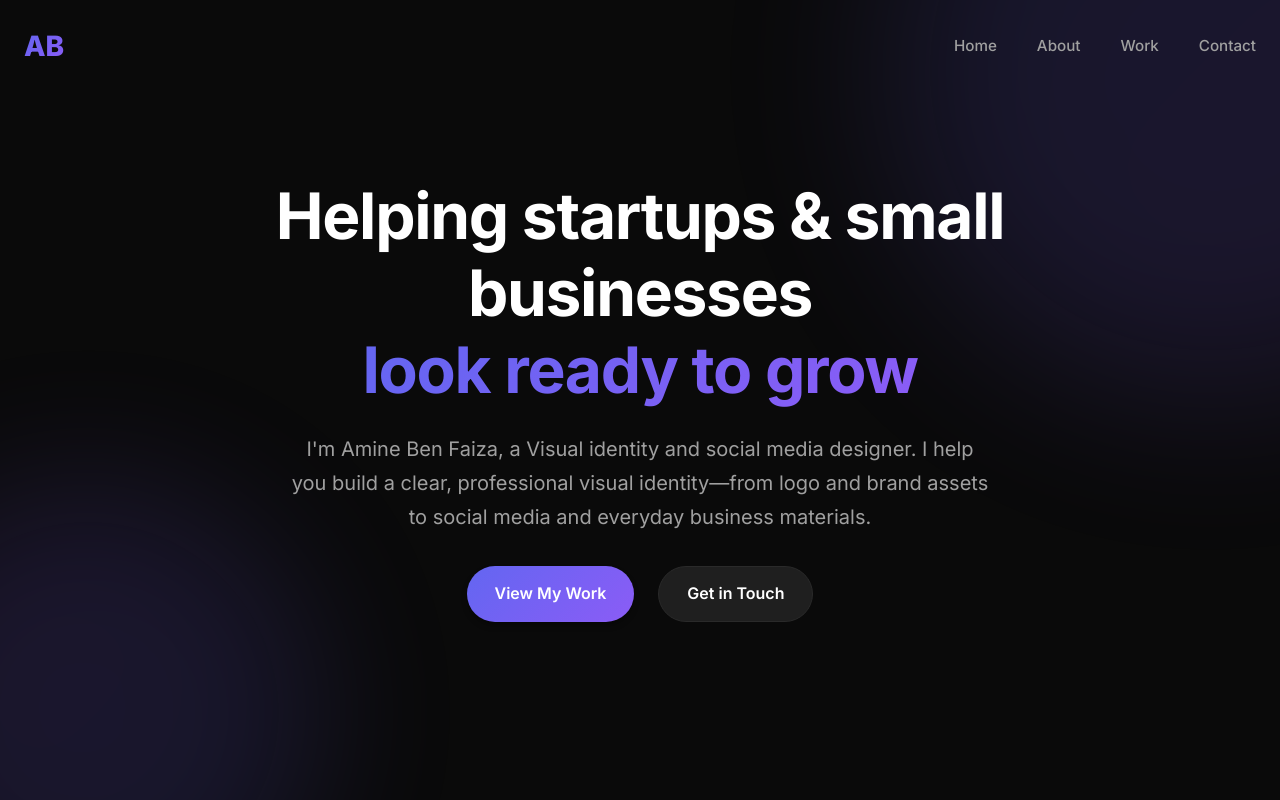
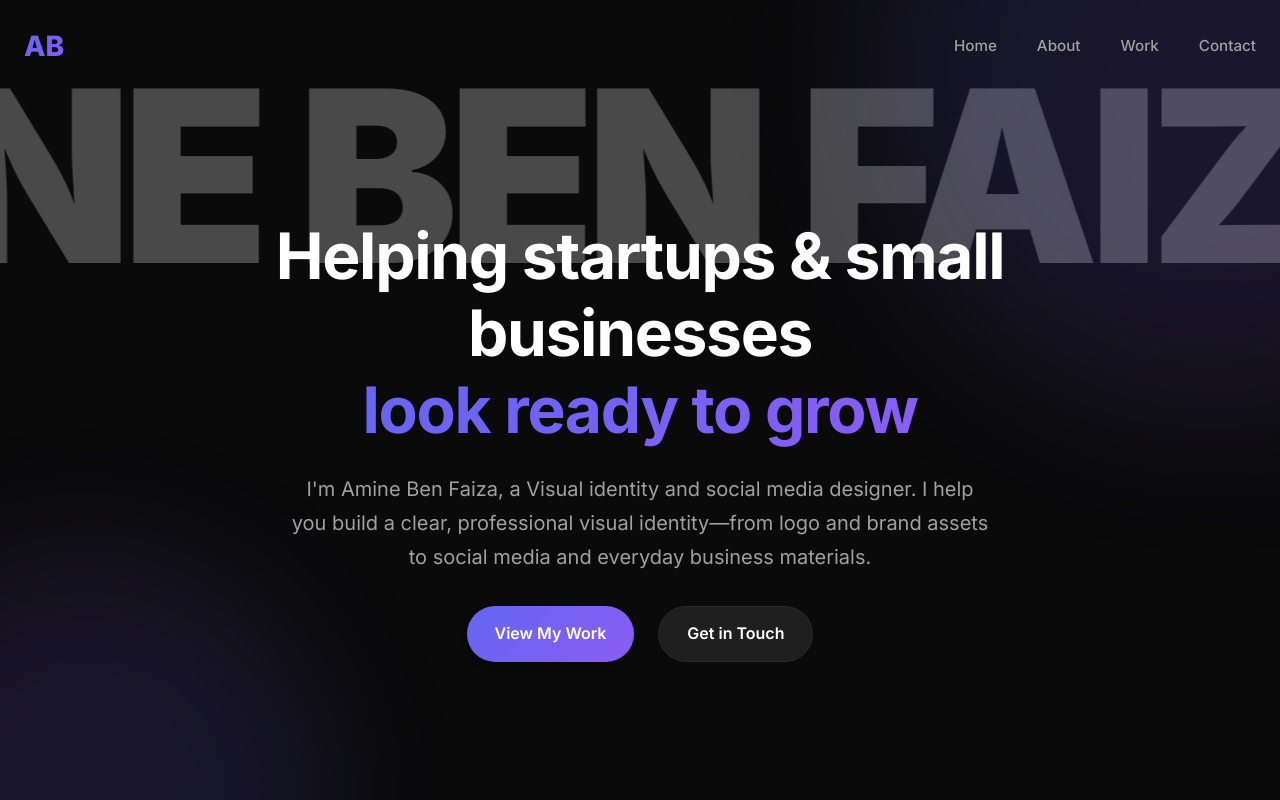
Before and after one commit to Ammeen97/personal_portfolio, a Next.js app: page / in a window 1280 px wide. Shown: the top 800 px of the page. Built offline with nearby package versions, Linux system fonts and the light colour scheme.

Commit message:
Implemented a marquee (horizontal infinite scrolling text) + added logo file

```diff
--- a/src/app/page.module.css
+++ b/src/app/page.module.css
@@ -1,11 +1,21 @@
 .hero {
     position: relative;
-    min-height: 100vh;
+    min-height: 110vh;
     display: flex;
     align-items: center;
     justify-content: center;
     overflow: hidden;
     padding: var(--spacing-3xl) 0;
+}
+
+.marqueeWrapper {
+    position: absolute;
+    top: 20%;
+    left: 0;
+    width: 100vw; /* Force it to full screen width */
+    transform: translateY(-50%); /* Centers it vertically behind the text */
+    z-index: 1; /* Sits behind heroContent (which is z-index 10) */
+    pointer-events: none;
 }
 
 .heroContent {
--- a/src/app/page.tsx
+++ b/src/app/page.tsx
@@ -2,15 +2,19 @@ import Link from 'next/link';
 import { getBehanceProjects } from '@/lib/behance';
 import ProjectCard from '@/components/ProjectCard';
 import styles from './page.module.css';
+import Marquee from '@/components/Marquee/Marquee';
 
 export default async function Home() {
-    const projects = await getBehanceProjects(process.env.NEXT_PUBLIC_BEHANCE_USERNAME || 'aminebenfa');
+    const projects = await getBehanceProjects(process.env.BEHANCE_USERNAME || 'aminebenfa');
     const featuredProjects = projects.slice(0, 4); // Show first 4 projects
 
     return (
         <>
             {/* Hero Section */}
             <section className={styles.hero}>
+                <div className={styles.marqueeWrapper}>
+                    <Marquee text="AMINE BEN FAIZA " speed="50s" />
+                </div>
                 <div className="container">
                     <div className={styles.heroContent}>
                         <h1 className={`${styles.heroTitle} fade-in`}>
--- /dev/null
+++ b/src/components/Marquee/Marquee.module.css
@@ -0,0 +1,31 @@
+.marqueeContainer {
+    width: 100%;
+    overflow: hidden;
+    display: flex;
+    background: transparent;
+}
+
+.marqueeTrack {
+    display: flex;
+    width: max-content;
+    animation: scroll linear infinite;
+    will-change: transform; /* Optimization for smoother movement */
+}
+
+.marqueeTrack span {
+    font-size: clamp(8rem, 20vw, 15rem); /* Made it much larger for that bold look */
+    font-weight: 900;
+    text-transform: uppercase;
+    white-space: nowrap;
+    padding-right: 4rem; /* Spacing between the repetitions */
+    color: rgba(255, 255, 255, 0.26); /* Semi-transparent white for a subtle background effect */
+    /* -webkit-text-stroke: 1px rgba(255, 255, 255, 0.432); Lower opacity for subtle background feel */
+
+    font-family: var(--font-inter);
+    letter-spacing: -0.04em;
+}
+
+@keyframes scroll {
+    0% { transform: translateX(0); }
+    100% { transform: translateX(-50%); } /* Use -50% if you have 2-4 spans for a seamless loop */
+}
--- /dev/null
+++ b/src/components/Marquee/Marquee.tsx
@@ -0,0 +1,21 @@
+import styles from './Marquee.module.css';
+
+interface MarqueeProps {
+  text: string;
+  speed?: string;
+  className?: string;
+}
+
+export default function Marquee({ text, speed = '30s', className }: MarqueeProps) {
+  return (
+    <div className={`${styles.marqueeContainer} ${className}`}>
+      <div className={styles.marqueeTrack} style={{ animationDuration: speed }}>
+        {/* We repeat the text to ensure the loop is seamless */}
+        <span>{text}</span>
+        <span>{text}</span>
+        <span>{text}</span>
+        <span>{text}</span>
+      </div>
+    </div>
+  );
+}
```
Also changed, not shown: public/images/logo.png (added), 1 other file (tests, documents, lock files or other folders).
